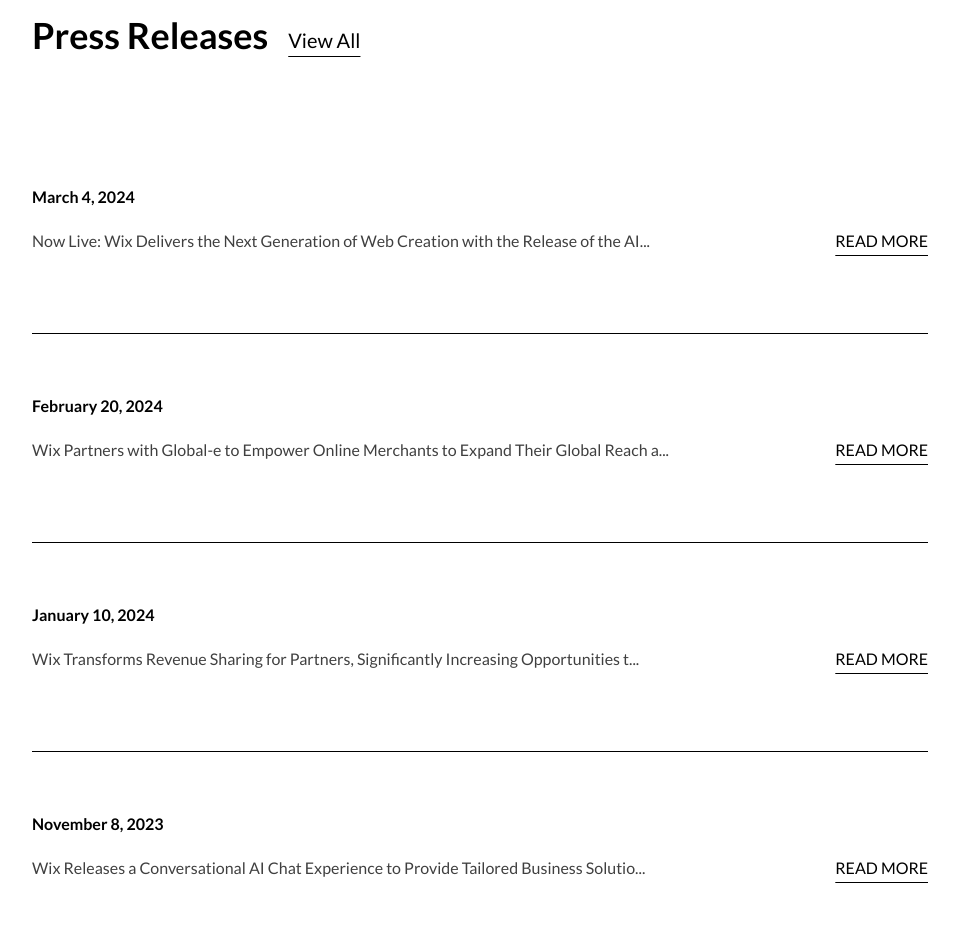
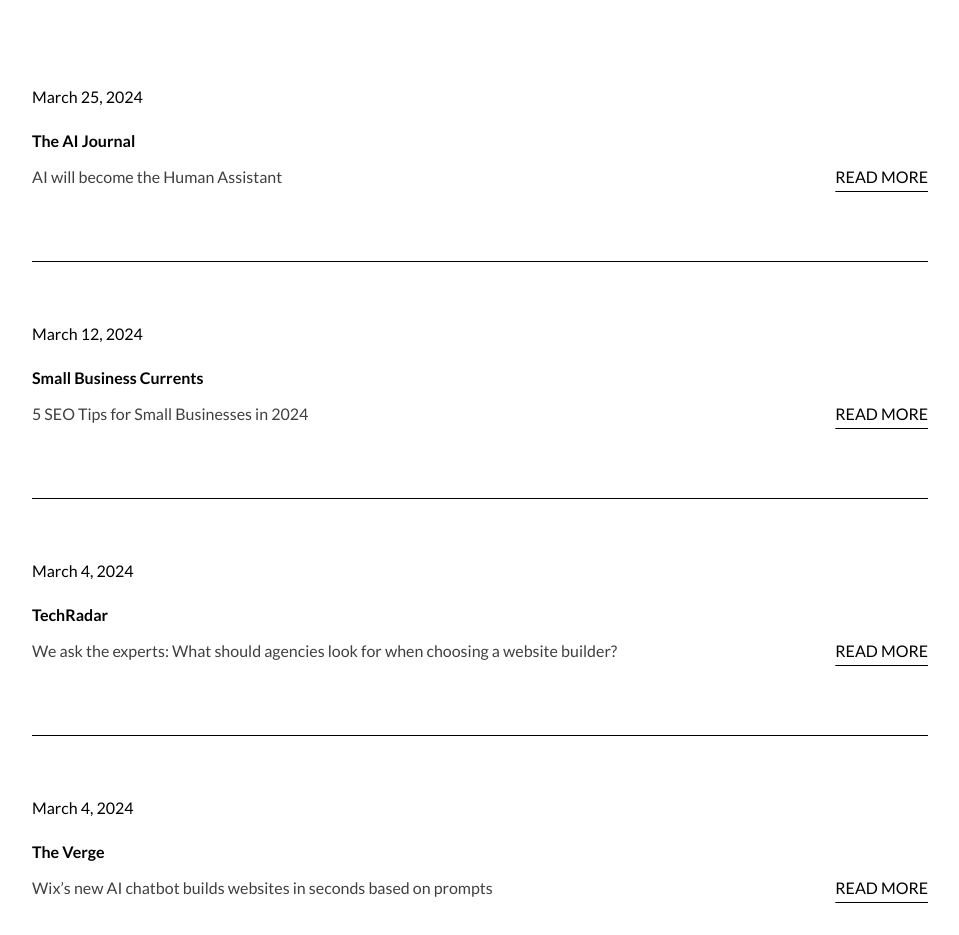
Before and after one commit to surajpatl/Aeonaxy-assignment-press-room, a React (Create React App) app: page / in a window 1280 px wide. Shown: the part 1120-2055 px from the top of the page, without its empty margins (160-1119 px from the left). Built offline with nearby package versions, Linux system fonts and the light colour scheme.

Commit message:
Complete With News Section

```diff
--- a/src/App.js
+++ b/src/App.js
@@ -1,6 +1,7 @@
 import "./App.css";
 import HeadSection from "./components/HeadSection";
 import ImageSlider from "./components/ImageSlider";
+import InTheNews from "./components/InTheNews";
 import PressRelease from "./components/PressReleases";
 
 function App() {
@@ -10,6 +11,7 @@
         <HeadSection />
         <ImageSlider />
         <PressRelease />
+        <InTheNews />
       </div>
     </main>
   );
--- a/src/components/PressReleases.js
+++ b/src/components/InTheNews.js
@@ -1,55 +1,56 @@
-export default function PressRelease() {
+export default function InTheNews() {
   return (
-    <div className="max-w-[1480px] my-[100px] bg-white w-full h-full flex flex-col justify-between">
+    <div className="max-w-[1480px] bg-white w-full h-full flex flex-col justify-between">
       <span className="flex">
-        <h1 className="text-4xl font-semibold">Press Releases</h1>
+        <h1 className="text-4xl font-semibold">In The News</h1>
         <p className="mx-5 text-[20px] flex flex-col justify-end underline underline-offset-8 decoration-1 cursor-pointer">
           View All
         </p>
       </span>
       <div className="flex flex-col my-[130px]">
         <div className="pb-[60px] border-b border-black">
-          <h4 className="font-bold">March 4, 2024</h4>
+          <h4 className="mb-[20px]">March 25, 2024</h4>
+          <h4 className="font-bold">The AI Journal</h4>
           <span className="flex justify-between">
-            <p className="my-[20px] opacity-75">
-              Now Live: Wix Delivers the Next Generation of Web Creation with
-              the Release of the AI...
+            <p className="my-[12px] opacity-75">
+              AI will become the Human Assistant
             </p>
             <p className=" flex flex-col justify-center underline underline-offset-8 decoration-1 hover:text-blue-600 cursor-pointer">
               READ MORE
             </p>
           </span>
         </div>
-        <div className="pb-[60px] border-b border-black mt-[60px]">
-          <h4 className="font-bold">February 20, 2024</h4>
+        <div className="pb-[60px] mt-[60px] border-b border-black">
+          <h4 className="mb-[20px]">March 12, 2024</h4>
+          <h4 className="font-bold">Small Business Currents</h4>
           <span className="flex justify-between">
-            <p className="my-[20px] opacity-75">
-              Wix Partners with Global-e to Empower Online Merchants to Expand
-              Their Global Reach a...
+            <p className="my-[12px] opacity-75">
+              5 SEO Tips for Small Businesses in 2024
             </p>
             <p className=" flex flex-col justify-center underline underline-offset-8 decoration-1 hover:text-blue-600 cursor-pointer">
               READ MORE
             </p>
           </span>
         </div>
-        <div className="pb-[60px] border-b border-black mt-[60px]">
-          <h4 className="font-bold">January 10, 2024</h4>
+        <div className="pb-[60px] mt-[60px] border-b border-black">
+          <h4 className="mb-[20px]">March 4, 2024</h4>
+          <h4 className="font-bold">TechRadar</h4>
           <span className="flex justify-between">
-            <p className="my-[20px] opacity-75">
-              Wix Transforms Revenue Sharing for Partners, Significantly
-              Increasing Opportunities t...
+            <p className="my-[12px] opacity-75">
+              We ask the experts: What should agencies look for when choosing a
+              website builder?
             </p>
             <p className=" flex flex-col justify-center underline underline-offset-8 decoration-1 hover:text-blue-600 cursor-pointer">
               READ MORE
             </p>
           </span>
         </div>
-        <div className="pb-[60px] border-b border-black mt-[60px]">
-          <h4 className="font-bold">November 8, 2023</h4>
+        <div className="pb-[60px] mt-[60px] border-b border-black">
+          <h4 className="mb-[20px]">March 4, 2024</h4>
+          <h4 className="font-bold">The Verge</h4>
           <span className="flex justify-between">
-            <p className="my-[20px] opacity-75">
-              Wix Releases a Conversational AI Chat Experience to Provide
-              Tailored Business Solutio...
+            <p className="my-[12px] opacity-75">
+              Wix’s new AI chatbot builds websites in seconds based on prompts
             </p>
             <p className=" flex flex-col justify-center underline underline-offset-8 decoration-1 hover:text-blue-600 cursor-pointer">
               READ MORE
```
